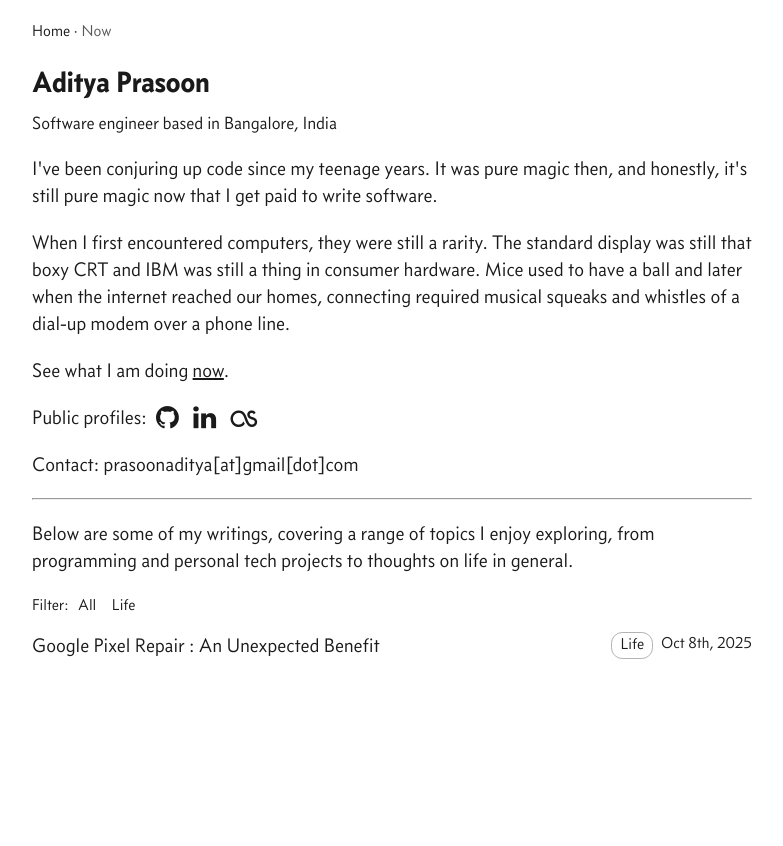
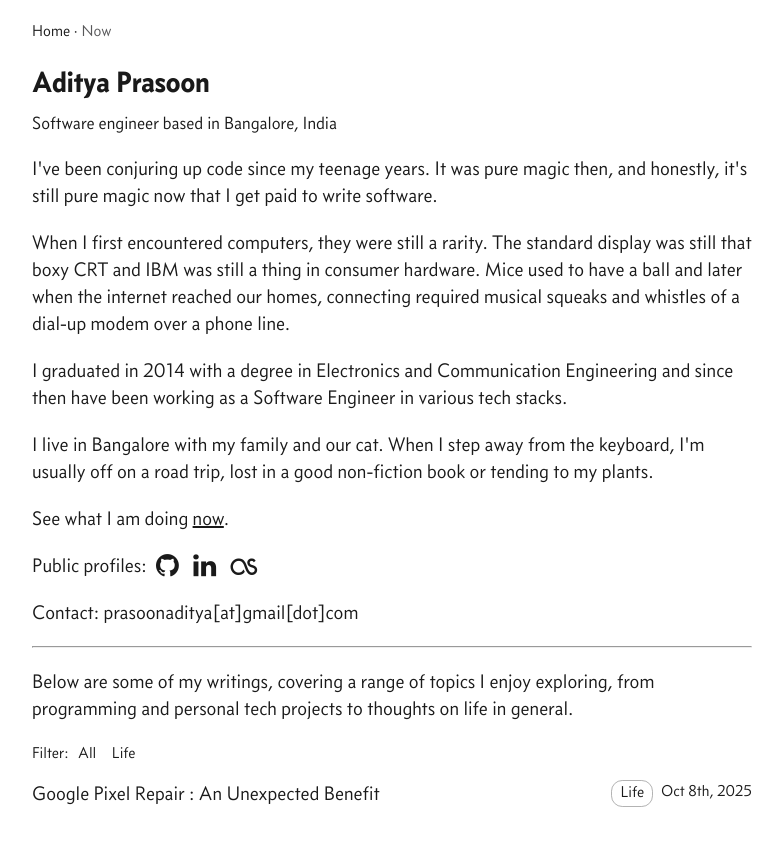
Before and after one commit to adityaprasoon/adityaprasoon.github.io, a Jekyll site: the page built from index.html, in a window 1280 px wide. Shown: the top 846 px of the page, without its empty margins (248-1031 px from the left). Built offline with Jekyll 4.4.1, drawn with Linux system fonts in a browser that asks for light colours.

Commit message:
updated the introduction

```diff
--- a/index.html
+++ b/index.html
@@ -18,6 +18,15 @@ layout: with-nav-bar
         The standard display was still that boxy CRT and IBM was still a thing in consumer hardware.
         Mice used to have a ball and later when the internet reached our homes, connecting required
         musical squeaks and whistles of a dial-up modem over a phone line.
+    </p>
+
+    <p>
+        I graduated in 2014 with a degree in Electronics and Communication Engineering and since then
+        have been working as a Software Engineer in various tech stacks.
+    </p>
+
+    <p>I live in Bangalore with my family and our cat. When I step away from the keyboard,
+        I'm usually off on a road trip, lost in a good non-fiction book or tending to my plants.
     </p>
 
     <p>See what I am doing <a href="./now">now</a>.</p>
```
